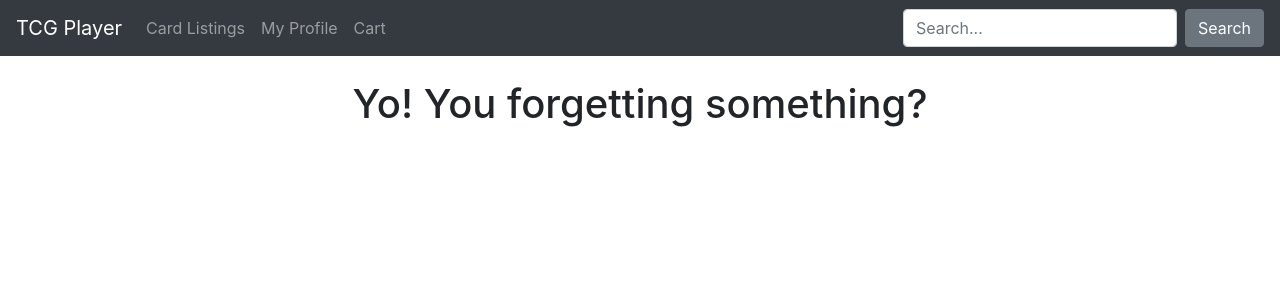
After one commit to ginalamp/TCGPlayer, a Django app: page /home_searched/ in a window 1280 px wide. The commit adds this page. Shown: the top 300 px of the page. Run offline with Django 3.2, Linux system fonts and the light colour scheme; some libraries are stand-ins or nearby versions.

Commit message:
search bar is now functional

```diff
--- a/src/pages/urls.py
+++ b/src/pages/urls.py
@@ -9,6 +9,7 @@ urlpatterns = [
     path('login/', views.login_view, name = 'login'),
     path('register/', views.register_view, name = 'register'),
     path('profile/', views.profile_view, name = 'profile'),
-    path('cart/', views.cart_view, name = 'cart')
+    path('cart/', views.cart_view, name = 'cart'),
+    path('home_searched/', views.home_searched, name = 'home-searched'),
 
 ]
--- a/src/pages/views.py
+++ b/src/pages/views.py
@@ -62,3 +62,14 @@ def cart_view(request):
 def profile_view(request):
     context = {}
     return render(request, 'profile.html', context)
+
+# creating functionality of the search bar
+
+def home_searched(request):
+    if request.method == "POST":
+        searched = request.POST['searched']
+        cards = Card.objects.filter(name__contains = searched)
+        context = {'searched':searched, 'cards': cards}
+        return render(request, 'home_searched.html', context)
+    else:
+        return render(request, 'home_searched.html', {})
--- a/src/tcgplaya/urls.py
+++ b/src/tcgplaya/urls.py
@@ -7,4 +7,5 @@ urlpatterns = [
     path('card/<int:id>', views.card_view),
     path('cardlistings/', views.cardlistings_view),
     path('cardlisting/<int:id>', views.cardlisting_view),
+
 ]
--- a/src/tcgplaya/views.py
+++ b/src/tcgplaya/views.py
@@ -3,6 +3,7 @@ from django.http import HttpResponse
 
 from .models import *
 from django.contrib.auth.models import User
+
 
 # single card view
 def card_view(request, id):
--- /dev/null
+++ b/src/templates/home_searched.html
@@ -0,0 +1,29 @@
+{% extends 'base.html' %}
+{% block content %}
+
+<center>
+    {% if searched %}
+
+    <hi>You searched for {{ searched }} </hi>
+    </br>
+    {% for card in cards %}
+    <div class="col-sm animate__animated animate__zoomIn animate__faster">
+        <a class="card-link-list" href='/cards/card/{{ card.id }}'>
+            <span class="card-title-list mx-auto">{{ card.name }}</span>
+            <img class="img-fluid mx-auto d-block card-img-list" src="{{ card.img_uri }}">
+        </a>
+    </div>
+
+    {% endfor %}
+
+    {% else %}
+
+    <h1> Yo! You forgetting something? </h1>
+
+    {% endif %}
+</center>
+
+
+
+
+{% endblock %}
--- a/src/templates/navbar.html
+++ b/src/templates/navbar.html
@@ -11,9 +11,10 @@
       <a class="nav-link" href="/cart">Cart</a>
     </li>
   </ul>
-	    <form class="form-inline my-2 my-lg-0 ml-auto">
-	      <input class="form-control mr-sm-2" type="search" placeholder="Search" aria-label="Search">
-	      <button class="btn btn-success my-2 my-sm-0" type="submit">Search</button>
+  <form class="form-inline my-2 my-lg-0 ml-auto" method="POST" action="/home_searched/">
+    {% csrf_token %}
+    <input class="form-control mr-sm-2" type="search" placeholder="Search..." aria-label="Search" name="searched">
+    <button class="btn btn-secondary my-2 my-sm-0" type="submit">Search</button>
   </form>
   </div>
 </nav>
@@ -23,7 +24,8 @@
 <nav class="navbar navbar-expand-lg navbar-light bg-light">
   <!--this is where we can place the logo-->
   <a class="navbar-brand" href="#">Logo</a>
-  <button class="navbar-toggler" type="button" data-toggle="collapse" data-target="#navbarNav" aria-controls="navbarNav" aria-expanded="false" aria-label="Toggle navigation">
+  <button class="navbar-toggler" type="button" data-toggle="collapse" data-target="#navbarNav" aria-controls="navbarNav"
+    aria-expanded="false" aria-label="Toggle navigation">
     <span class="navbar-toggler-icon"></span>
   </button>
   <div class="collapse navbar-collapse" id="navbarNav">
```
Lines whose indentation alone changed are shown as unchanged.
